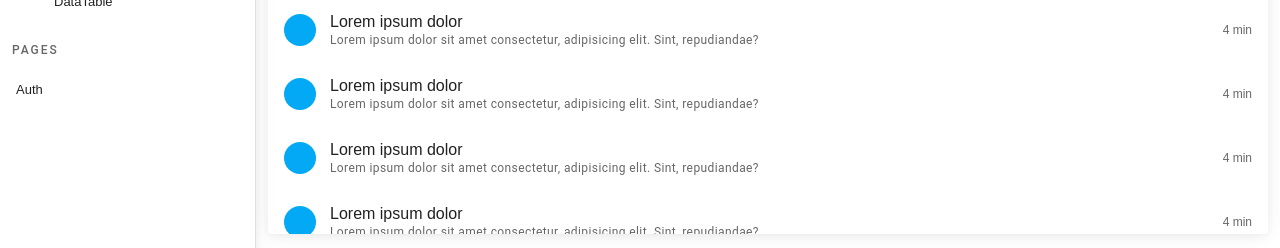
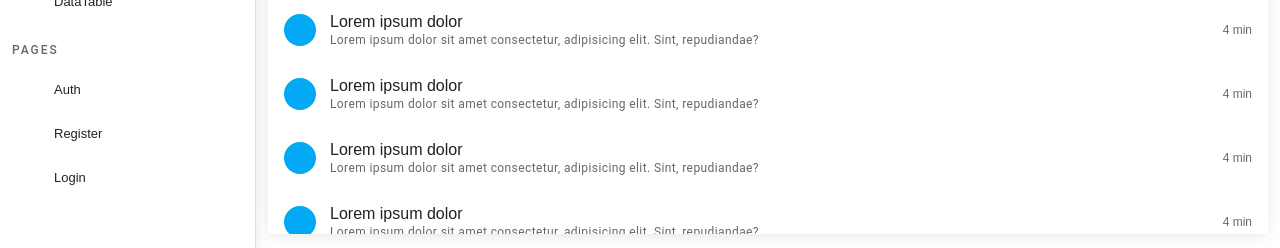
Before and after one commit to AGDholo/vuetify-admin, a Vue app: page /notification/simple in a window 1280 px wide. Shown: the part 318-566 px from the top of the page. Built offline with nearby package versions, Linux system fonts and the light colour scheme; the HTML template or start-up script is replaced by a standard one.

Commit message:
fix(HNavigation): correct router props

```diff
--- a/src/App.vue
+++ b/src/App.vue
@@ -8,7 +8,7 @@
 export default {
   name: "App",
   mounted() {
-    const dark = localStorage.getItem("dark");
+    const dark = localStorage?.getItem("dark");
     this.$vuetify.theme.dark = dark === "true";
   }
 };
--- a/src/components/layouts/h-navigation.vue
+++ b/src/components/layouts/h-navigation.vue
@@ -122,7 +122,7 @@
             </v-list-item-content>
           </v-list-item>
 
-          <v-list-group v-else :prepend-icon="item.icon" :value="item.open">
+          <v-list-group v-else :prepend-icon="item.props.icon" :value="item.props.open">
             <template v-slot:activator>
               <v-list-item-title>
                 {{ item.name }}
@@ -196,7 +196,6 @@ export default class HNavigation extends Vue {
     display: true,
     data: <Array<RouteConfig>>[]
   };
-
   protected notifications = [
     {
       id: 1,
@@ -235,7 +234,6 @@ export default class HNavigation extends Vue {
       time: "4 min"
     }
   ];
-
   protected accounts = [
     { icon: "mdi-account-box-outline", title: "Profile" },
     { icon: "mdi-email-outline", title: "Email" },
--- a/src/layout/index.vue
+++ b/src/layout/index.vue
@@ -1,5 +1,5 @@
 <template>
-  <v-app id="inspire">
+  <v-app id="vadmin">
     <v-system-bar app>
       <v-spacer></v-spacer>
 
--- a/src/router/index.ts
+++ b/src/router/index.ts
@@ -61,7 +61,7 @@ const routes = <Array<RouteConfig>>[
     props: {
       icon: "mdi-clipboard-account-outline",
       subtitle: "Pages",
-      open: false
+      open: true
     },
 
     path: "/auth",
```
